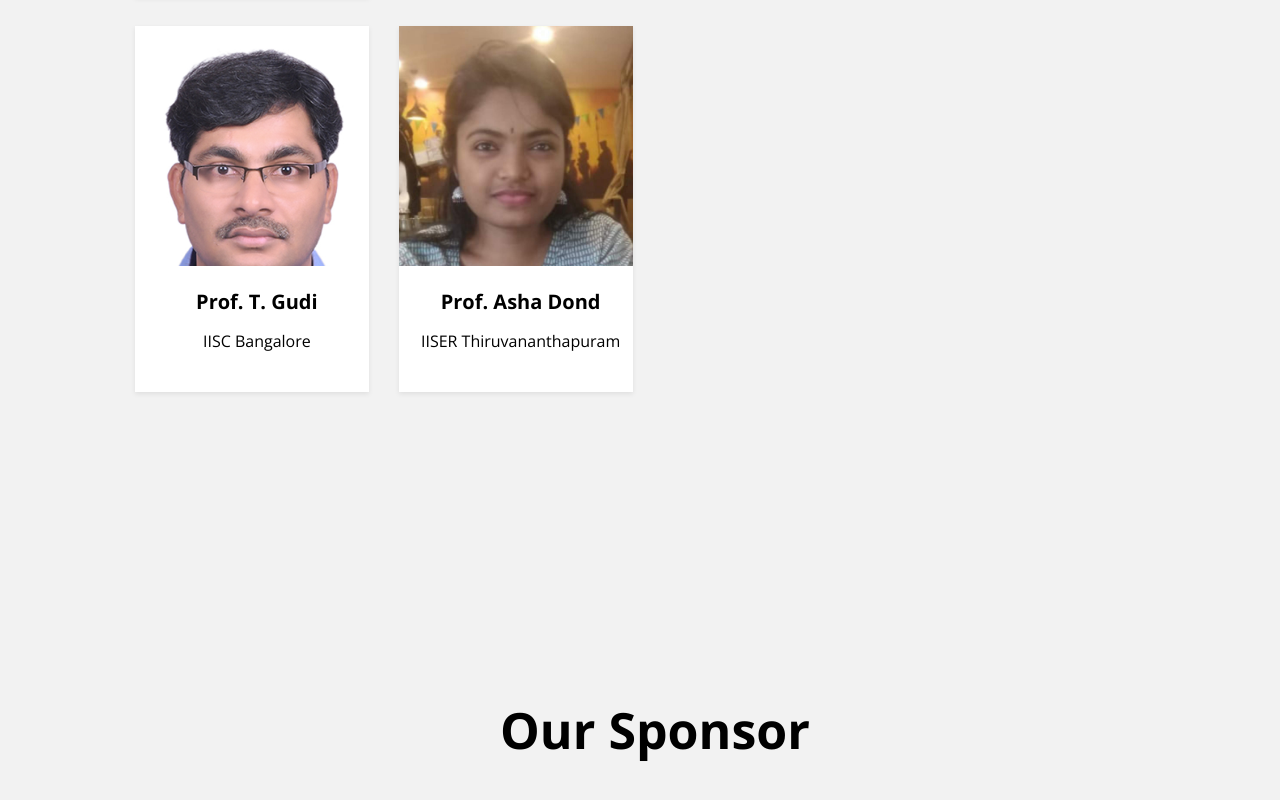
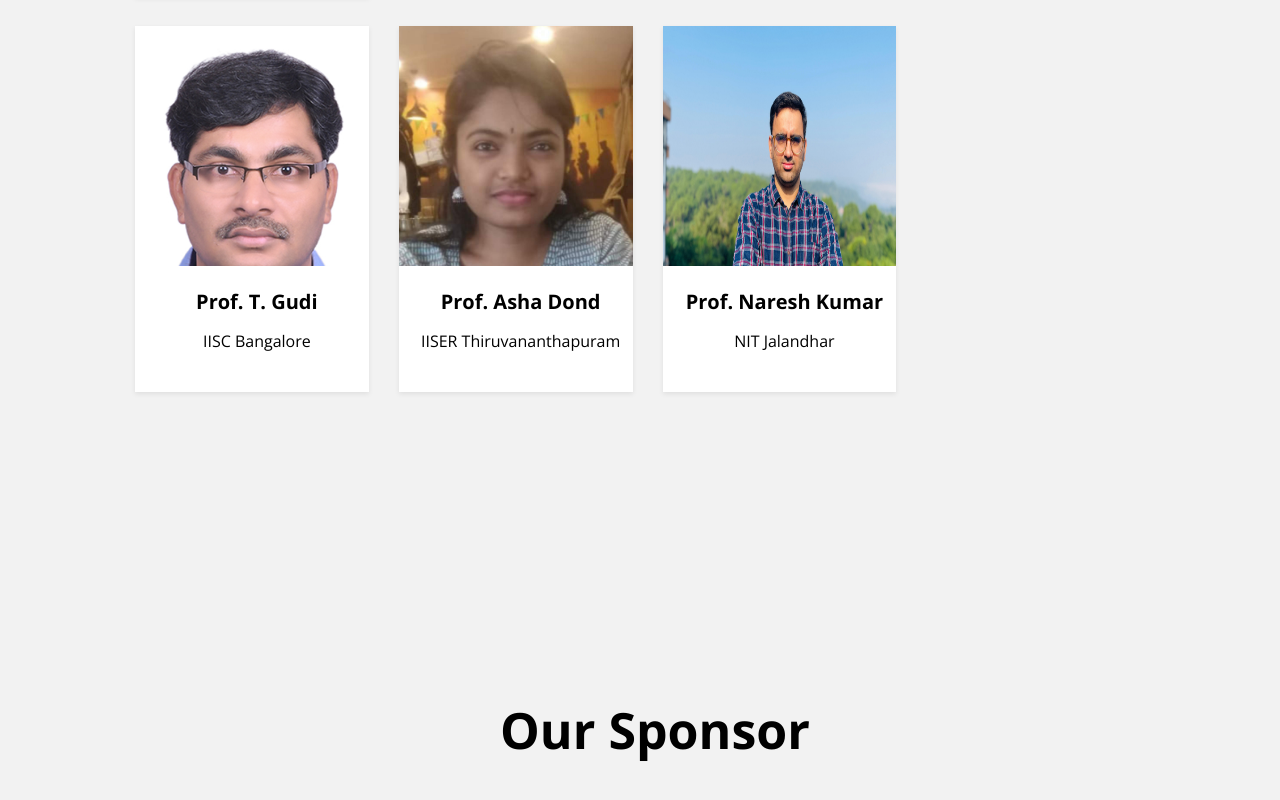
Before and after one commit to RishiRaj0712/math_workshop, a plain HTML site: page ks.html in a window 1280 px wide. Shown: the part 1317-2117 px from the top of the page. Drawn offline with nearby package versions, Linux system fonts and the light colour scheme; a script that the page names is missing; a web font is replaced by a local one.

Commit message:
speaker added

```diff
--- a/ks.html
+++ b/ks.html
@@ -316,6 +316,18 @@
 							</div>
 						</a>
 					</div>
+					<div class="col-lg-3 col-md-3 col-sm-6" style="height: 450;">
+						<a href="https://departments.nitj.ac.in/dept/ma/Faculty/66f113f75beeaa89d0a33e72" class="gtco-card-item">
+							<figure>
+								<div class="overlay"><i class="ti-plus"></i></div>
+								<img src="images/ks/naresh.jpeg" alt="Image" class="img-responsive" style="height: 250;">
+							</figure>
+							<div class="gtco-text">
+								<h2><strong>Prof. Naresh Kumar</strong></h2>
+								<p style="font-size:16px;">NIT Jalandhar</p>
+							</div>
+						</a>
+					</div>
 
 
 
```
Also changed, not shown: index.html (+1 -1 lines), images/ks/naresh.jpeg (added), 2 other files.
